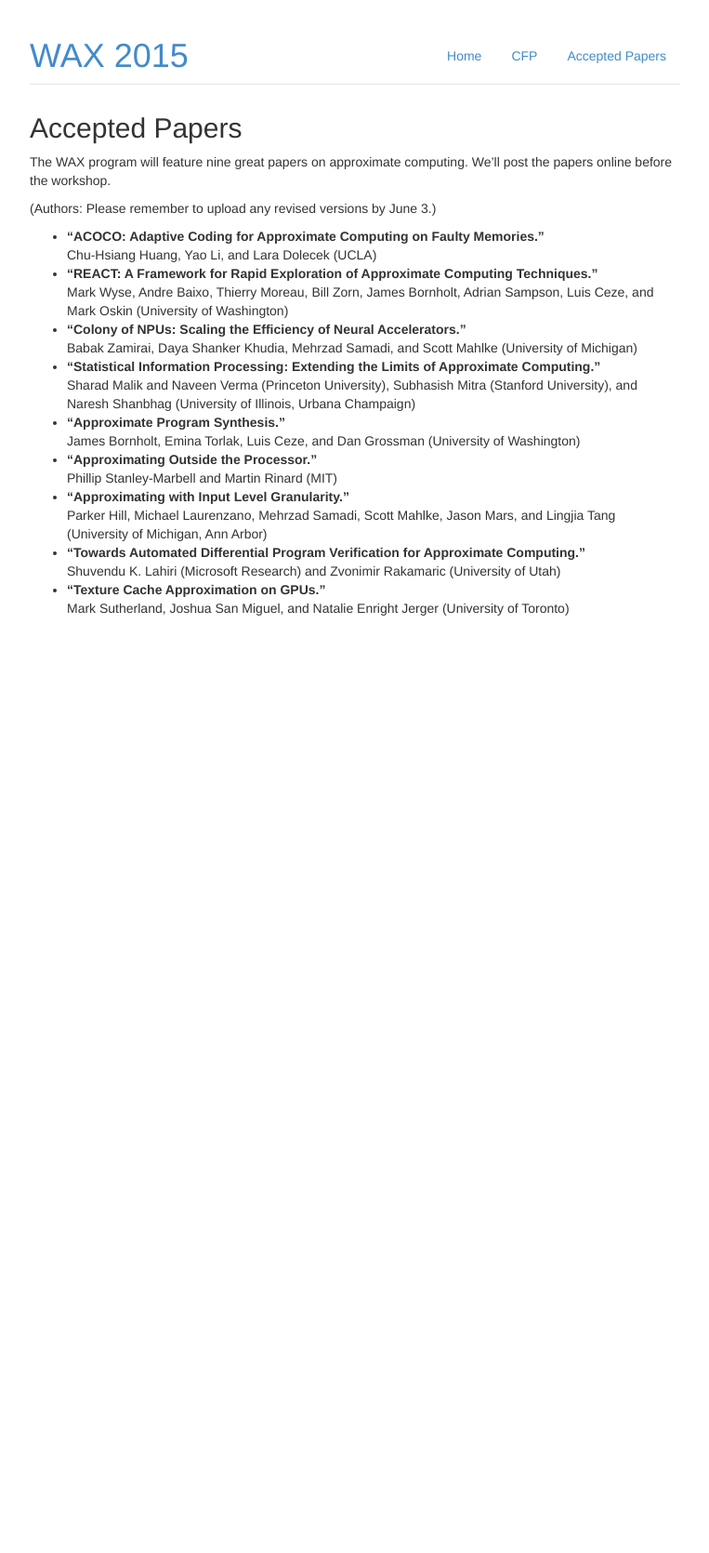
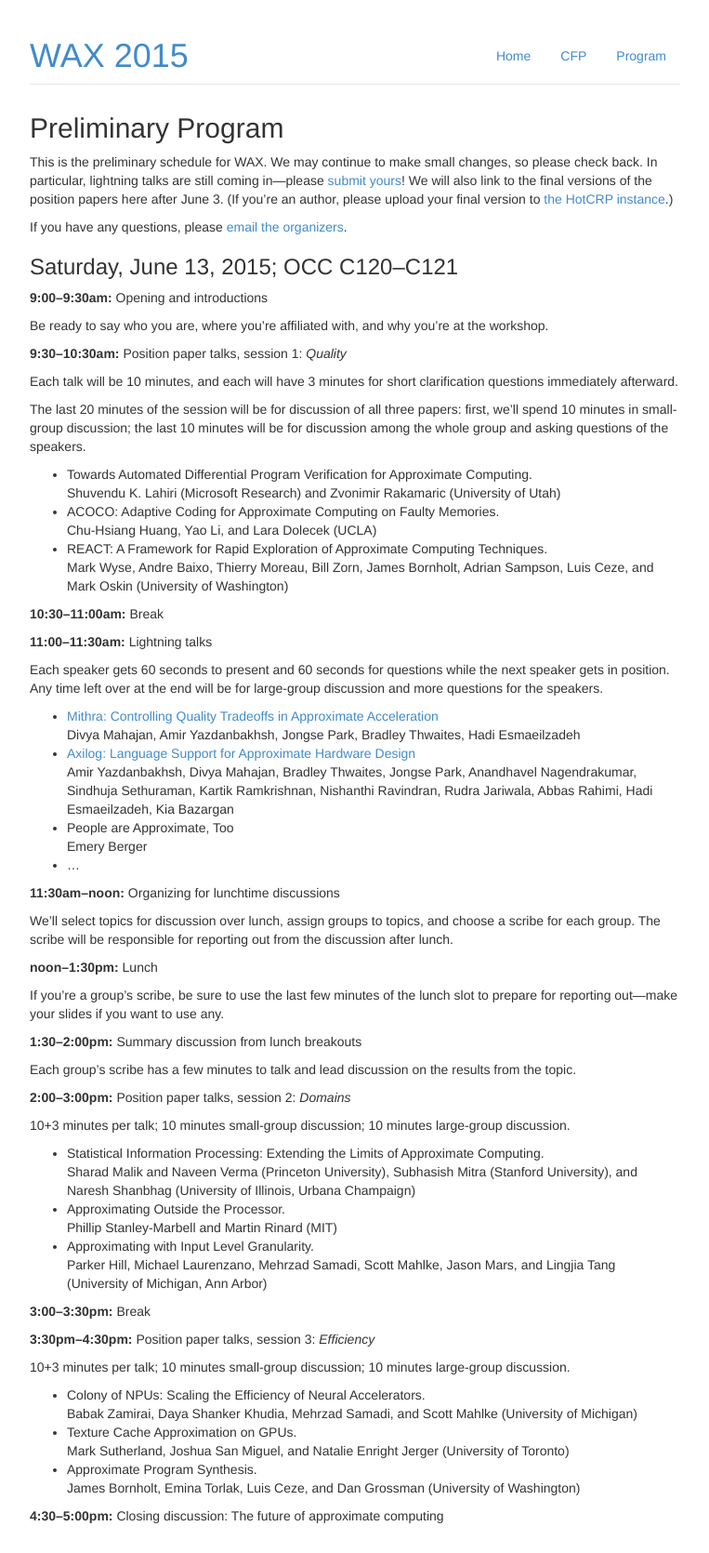
Before and after one commit to uwsampa/sampa-public, a Jekyll site: the page built from wax2015/program.md, in a window 1280 px wide. Shown: the whole page at 93% size, without its empty margins (258-1021 px from the left). Built offline with Jekyll 4.4.1, drawn with Linux system fonts in a browser that asks for light colours; Markdown is read by kramdown in place of the engine named in the settings; before the commit the page ends 900 px from its top, so only the background shows below that.

Commit message:
Publish program

```diff
--- a/_data/wax.yml
+++ b/_data/wax.yml
@@ -3,5 +3,5 @@ nav:
       link: /wax2015/
     - title: CFP
       link: /wax2015/cfp.html
-    - title: Accepted Papers
+    - title: Program
       link: /wax2015/program.html
--- a/wax2015/program.md
+++ b/wax2015/program.md
@@ -1,29 +1,99 @@
 ---
 layout: wax
-title: 'WAX 2015: Accepted Papers'
+title: 'WAX 2015: Preliminary Program'
 notitle: true
 ---
-## Accepted Papers
+## Preliminary Program
 
-The WAX program will feature nine great papers on approximate computing. We'll post the papers online before the workshop.
+This is the preliminary schedule for WAX. We may continue to make small changes, so please check back. In particular, lightning talks are still coming in---please [submit yours][lightning]! We will also link to the final versions of the position papers here after June 3. (If you're an author, please upload your final version to [the HotCRP instance][hotcrp].)
 
-(Authors: Please remember to upload any revised versions by June 3.)
+If you have any questions, please [email the organizers][organizers].
 
-* **"ACOCO: Adaptive Coding for Approximate Computing on Faulty Memories."**
-  Chu-Hsiang Huang, Yao Li, and Lara Dolecek (UCLA)
-* **"REACT: A Framework for Rapid Exploration of Approximate Computing Techniques."**
-  Mark Wyse, Andre Baixo, Thierry Moreau, Bill Zorn, James Bornholt, Adrian Sampson, Luis Ceze, and Mark Oskin (University of Washington)
-* **"Colony of NPUs: Scaling the Efficiency of Neural Accelerators."**
-  Babak Zamirai, Daya Shanker Khudia, Mehrzad Samadi, and Scott Mahlke (University of Michigan)
-* **"Statistical Information Processing: Extending the Limits of Approximate Computing."**
-  Sharad Malik and Naveen Verma (Princeton University), Subhasish Mitra (Stanford University), and Naresh Shanbhag (University of Illinois, Urbana Champaign)
-* **"Approximate Program Synthesis."**
-  James Bornholt, Emina Torlak, Luis Ceze, and Dan Grossman (University of Washington)
-* **"Approximating Outside the Processor."**
-  Phillip Stanley-Marbell and Martin Rinard (MIT)
-* **"Approximating with Input Level Granularity."**
-  Parker Hill, Michael Laurenzano, Mehrzad Samadi, Scott Mahlke, Jason Mars, and Lingjia Tang (University of Michigan, Ann Arbor)
-* **"Towards Automated Differential Program Verification for Approximate Computing."**
-  Shuvendu K. Lahiri (Microsoft Research) and Zvonimir Rakamaric (University of Utah)
-* **"Texture Cache Approximation on GPUs."**
-  Mark Sutherland, Joshua San Miguel, and Natalie Enright Jerger (University of Toronto)
+[organizers]: mailto:wax2015@cs.washington.edu
+[lightning]: cfp.html#lightning-talks
+[hotcrp]: {{site.base}}/wax2015/crp/
+
+### Saturday, June 13, 2015; OCC C120--C121
+
+**9:00--9:30am:** Opening and introductions
+
+Be ready to say who you are, where you're affiliated with, and why you're at the workshop.
+
+**9:30--10:30am:** Position paper talks, session 1: *Quality*
+
+Each talk will be 10 minutes, and each will have 3 minutes for short clarification questions immediately afterward.
+
+The last 20 minutes of the session will be for discussion of all three papers: first, we'll spend 10 minutes in small-group discussion; the last 10 minutes will be for discussion among the whole group and asking questions of the speakers.
+
+  * Towards Automated Differential Program Verification for Approximate
+    Computing.
+    Shuvendu K. Lahiri (Microsoft Research) and Zvonimir Rakamaric (University
+    of Utah)
+  * ACOCO: Adaptive Coding for Approximate Computing on Faulty Memories.
+    Chu-Hsiang Huang, Yao Li, and Lara Dolecek (UCLA)
+  * REACT: A Framework for Rapid Exploration of Approximate Computing
+    Techniques.
+    Mark Wyse, Andre Baixo, Thierry Moreau, Bill Zorn, James Bornholt, Adrian
+    Sampson, Luis Ceze, and Mark Oskin (University of Washington)
+
+**10:30--11:00am:** Break
+
+**11:00--11:30am:** Lightning talks
+
+Each speaker gets 60 seconds to present and 60 seconds for questions while the next speaker gets in position. Any time left over at the end will be for large-group discussion and more questions for the speakers.
+
+  * [Mithra: Controlling Quality Tradeoffs in Approximate Acceleration](lightning/mahajan.pdf)
+    Divya Mahajan, Amir Yazdanbakhsh, Jongse Park, Bradley Thwaites, Hadi
+    Esmaeilzadeh
+  * [Axilog: Language Support for Approximate Hardware Design](lightning/yazdanbakhsh.pdf)
+    Amir Yazdanbakhsh, Divya Mahajan, Bradley Thwaites, Jongse Park, Anandhavel
+    Nagendrakumar, Sindhuja Sethuraman, Kartik Ramkrishnan, Nishanthi
+    Ravindran, Rudra Jariwala, Abbas Rahimi, Hadi Esmaeilzadeh, Kia Bazargan
+  * People are Approximate, Too
+    Emery Berger
+  * ...
+
+**11:30am--noon:** Organizing for lunchtime discussions
+
+We'll select topics for discussion over lunch, assign groups to topics, and choose a scribe for each group. The scribe will be responsible for reporting out from the discussion after lunch.
+
+**noon--1:30pm:** Lunch
+
+If you're a group's scribe, be sure to use the last few minutes of the lunch slot to prepare for reporting out---make your slides if you want to use any.
+
+**1:30--2:00pm:** Summary discussion from lunch breakouts
+
+Each group's scribe has a few minutes to talk and lead discussion on the results from the topic.
+
+**2:00--3:00pm:** Position paper talks, session 2: *Domains*
+
+10+3 minutes per talk; 10 minutes small-group discussion; 10 minutes large-group discussion.
+
+  * Statistical Information Processing: Extending the Limits of Approximate
+    Computing.
+    Sharad Malik and Naveen Verma (Princeton University), Subhasish Mitra
+    (Stanford University), and Naresh Shanbhag (University of Illinois, Urbana
+    Champaign)
+  * Approximating Outside the Processor.
+    Phillip Stanley-Marbell and Martin Rinard (MIT)
+  * Approximating with Input Level Granularity.
+    Parker Hill, Michael Laurenzano, Mehrzad Samadi, Scott Mahlke, Jason Mars,
+    and Lingjia Tang (University of Michigan, Ann Arbor)
+
+**3:00--3:30pm:** Break
+
+**3:30pm--4:30pm:** Position paper talks, session 3: *Efficiency*
+
+10+3 minutes per talk; 10 minutes small-group discussion; 10 minutes large-group discussion.
+
+  * Colony of NPUs: Scaling the Efficiency of Neural Accelerators.
+    Babak Zamirai, Daya Shanker Khudia, Mehrzad Samadi, and Scott Mahlke
+    (University of Michigan)
+  * Texture Cache Approximation on GPUs.
+    Mark Sutherland, Joshua San Miguel, and Natalie Enright Jerger (University
+    of Toronto)
+  * Approximate Program Synthesis.
+    James Bornholt, Emina Torlak, Luis Ceze, and Dan Grossman (University of
+    Washington)
+
+**4:30--5:00pm:** Closing discussion: The future of approximate computing
```
Also changed, not shown: wax2015/program-proposed.md (deleted, +0 -99 lines).
